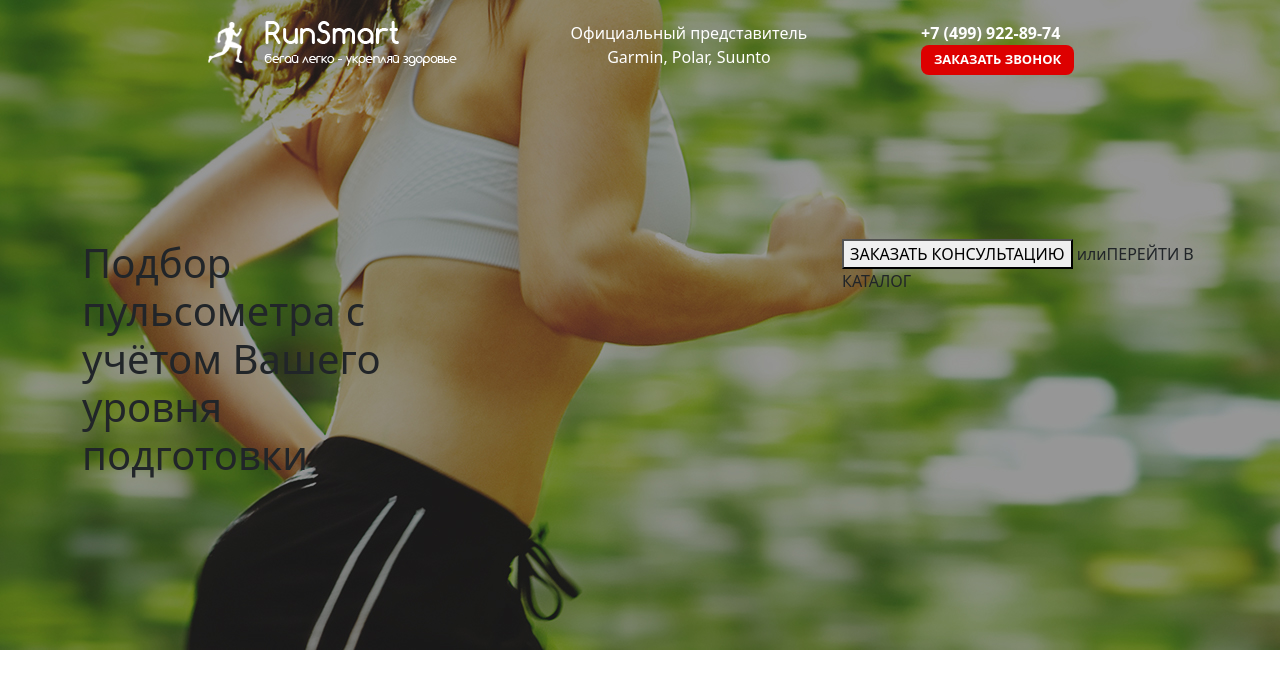
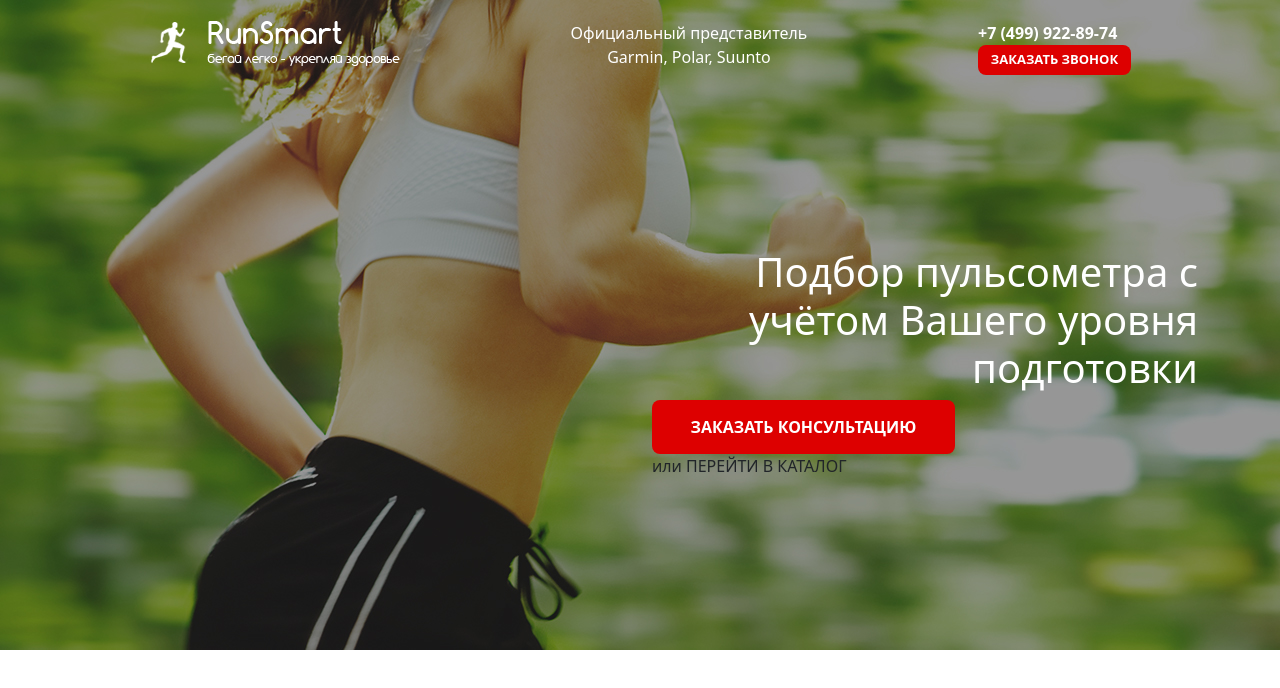
Before and after one commit to LuMonKi/LuMonKi.github.io, a plain HTML site: page index.html in a window 1280 px wide. Drawn offline with nearby package versions, Linux system fonts and the light colour scheme.

Commit message:
Доработка верхего блока

```diff
--- a/index.html
+++ b/index.html
@@ -23,13 +23,13 @@
   <div class="header">
     <div class="container">
       <div class="row">
-        <div class="col">
-          <h1>Подбор пульсометра <span class="subtext">с учётом Вашего уровня подготовки</span>
+        <div class="col-md-6" id="ftext">
+          <h1 class="htext1">Подбор пульсометра <span class="subtext">с учётом Вашего уровня подготовки</span>
           </h1>
         </div>
         <div class="col"><div class="opinions"></div></div>
-        <div class="col"><button class="order_button">ЗАКАЗАТЬ КОНСУЛЬТАЦИЮ</button>
-          или<span class="order_catalog" href="#">ПЕРЕЙТИ В КАТАЛОГ</span>
+        <div class="col-md-6"><button class="order_button">ЗАКАЗАТЬ КОНСУЛЬТАЦИЮ</button>
+          <br>или <span class="order_catalog" href="#">ПЕРЕЙТИ В КАТАЛОГ</span>
         </div>
       </div>
     </div>
--- a/scss/style.scss
+++ b/scss/style.scss
@@ -19,15 +19,12 @@
     flex-wrap: wrap;
     padding: 21px 0 0 0 ;
 
-
-
-
 }
 .menu{
     height: 54px;
     width: 982px;
     display: flex;
-    justify-content: space-around;
+    justify-content: space-between;
 
     &_comlogo{
         height: 45px;
@@ -58,4 +55,30 @@
 }
 .header{
     display: flex;
+
+    .container{
+        .row{
+            flex-direction: column;
+            align-items: flex-end;
+
+            #ftext{
+
+                .htext1{
+                    text-align: end;
+                    color: white;
+                }
+            }
+
+
+        }
+    }
+
+    .order_button{
+        @include button;
+        height: 54px;
+        width: 303px;
+        font-size: medium;
+    }
+
+
 }
```
Also changed, not shown: scss/style.css, 1 other file.
